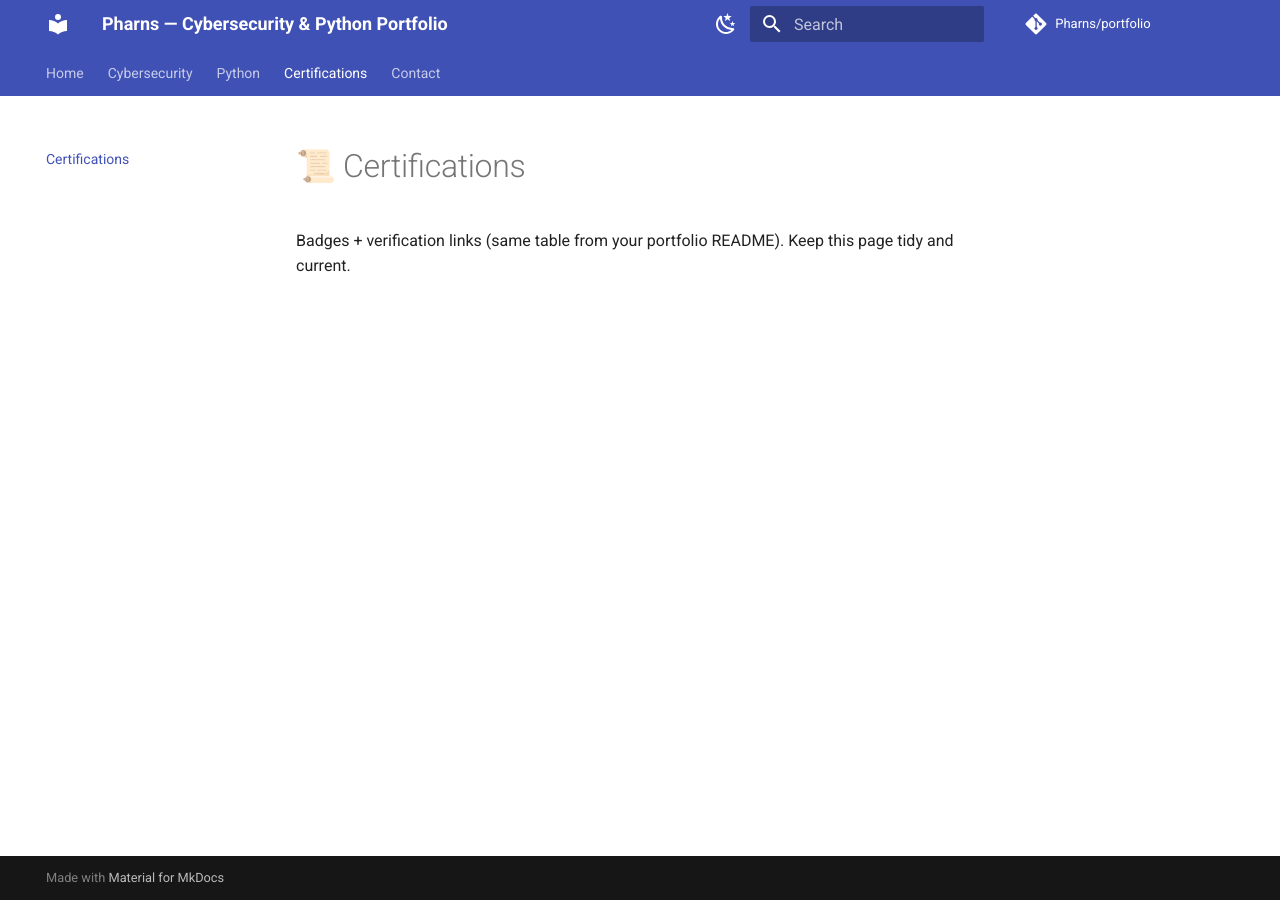
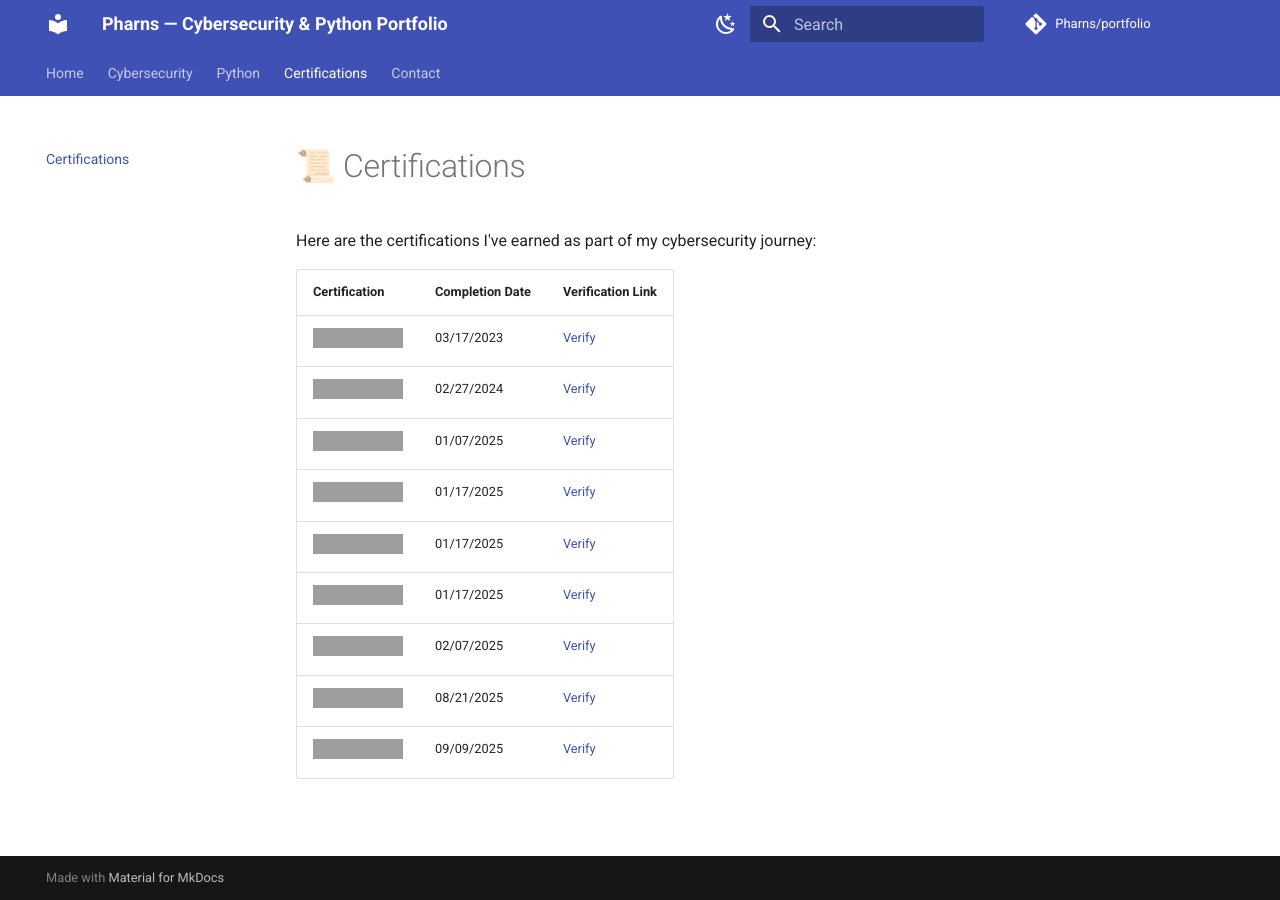
Before and after one commit to Pharns/portfolio, an MkDocs documentation site: the page built from docs/certifications.md, in a window 1280 px wide. Built offline with MkDocs 1.6.1 and Material for MkDocs 9.7.7, drawn with Linux system fonts in a browser that asks for light colours; comment, search, counter and statistics services are not loaded; grey boxes are pictures that could not be loaded.

Commit message:
updated Certifications page

```diff
--- a/docs/certifications.md
+++ b/docs/certifications.md
@@ -1,3 +1,15 @@
 # 📜 Certifications
 
-Badges + verification links (same table from your portfolio README). Keep this page tidy and current.
+Here are the certifications I've earned as part of my cybersecurity journey:
+
+| Certification                     | Completion Date  | Verification Link                                                                 |
+| --------------------------------- | ---------------- | --------------------------------------------------------------------------------- |
+| ![ISC2](https://img.shields.io/badge/(ISC)%C2%B2-Certified%20in%20Cybersecurity-blue)     | 03/17/2023 | [Verify](https://www.coursera.org/account/accomplishments/specialization/7PXNLJBZX593) |
+| ![CompTIA](https://img.shields.io/badge/CompTIA-A%2B-red)                                 | 02/27/2024 | [Verify](https://www.certmetrics.com/comptia/public/transcript.aspx?transcript=CJW653B2EFE11XS0) |
+| ![CompTIA](https://img.shields.io/badge/CompTIA-Network%2B-orange)                       | 01/07/2025 | [Verify](https://www.certmetrics.com/comptia/public/transcript.aspx?transcript=CJW653B2EFE11XS0) |
+| ![CompTIA](https://img.shields.io/badge/CompTIA-Security%2B-yellow)                      | 01/17/2025 | [Verify](https://www.certmetrics.com/comptia/public/transcript.aspx?transcript=CJW653B2EFE11XS0) |
+| ![CompTIA](https://img.shields.io/badge/CompTIA-Secure%20Infrastructure%20Specialist%20(CSIS)-lightgrey) | 01/17/2025 | [Verify](https://www.certmetrics.com/comptia/public/transcript.aspx?transcript=CJW653B2EFE11XS0) |
+| ![CompTIA](https://img.shields.io/badge/CompTIA-IT%20Operations%20Specialist%20(CIOS)-lightgrey) | 01/17/2025  | [Verify](https://www.certmetrics.com/comptia/public/transcript.aspx?transcript=CJW653B2EFE11XS0)  |
+| ![ITIL4](https://img.shields.io/badge/ITIL4-Foundation-success)                          |02/07/2025 | [Verify](https://github.com/Pharns/Pharns/raw/main/certificates/e-cert.pdf)  |
+| ![ISC2](https://img.shields.io/badge/(ISC)%C2%B2-SSCP%20Associate-blue) | 08/21/2025 | [Verify](https://www.credly.com/badges/839bb1ce-ee46-44d9-955b-fb3ca9957b54/public_url) |
+| ![LPI](https://img.shields.io/badge/LPI-Linux%20Essentials-green) | 09/09/2025 | [Verify](https://cs.lpi.org/caf/Xamman/certification) |
```
